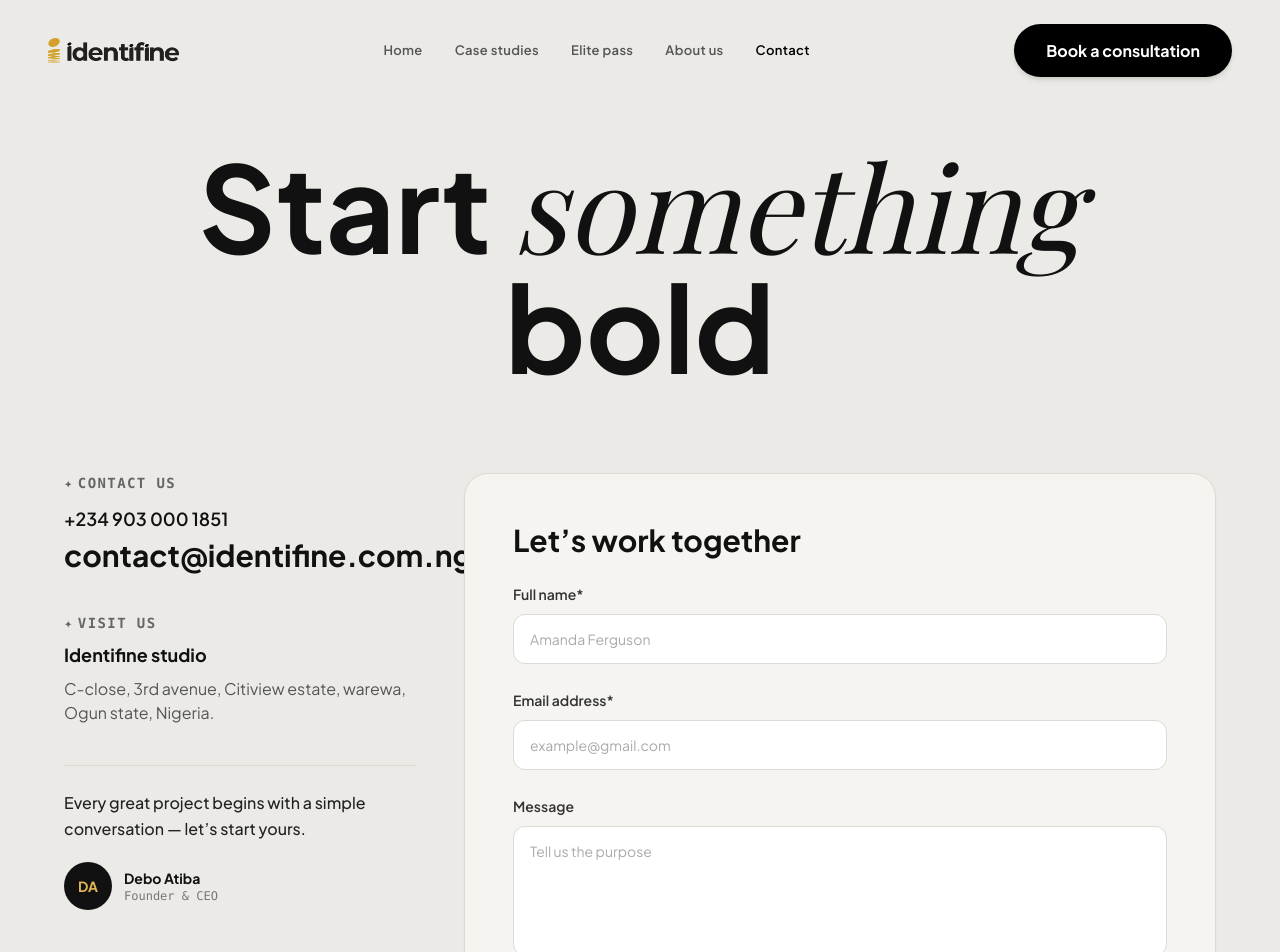
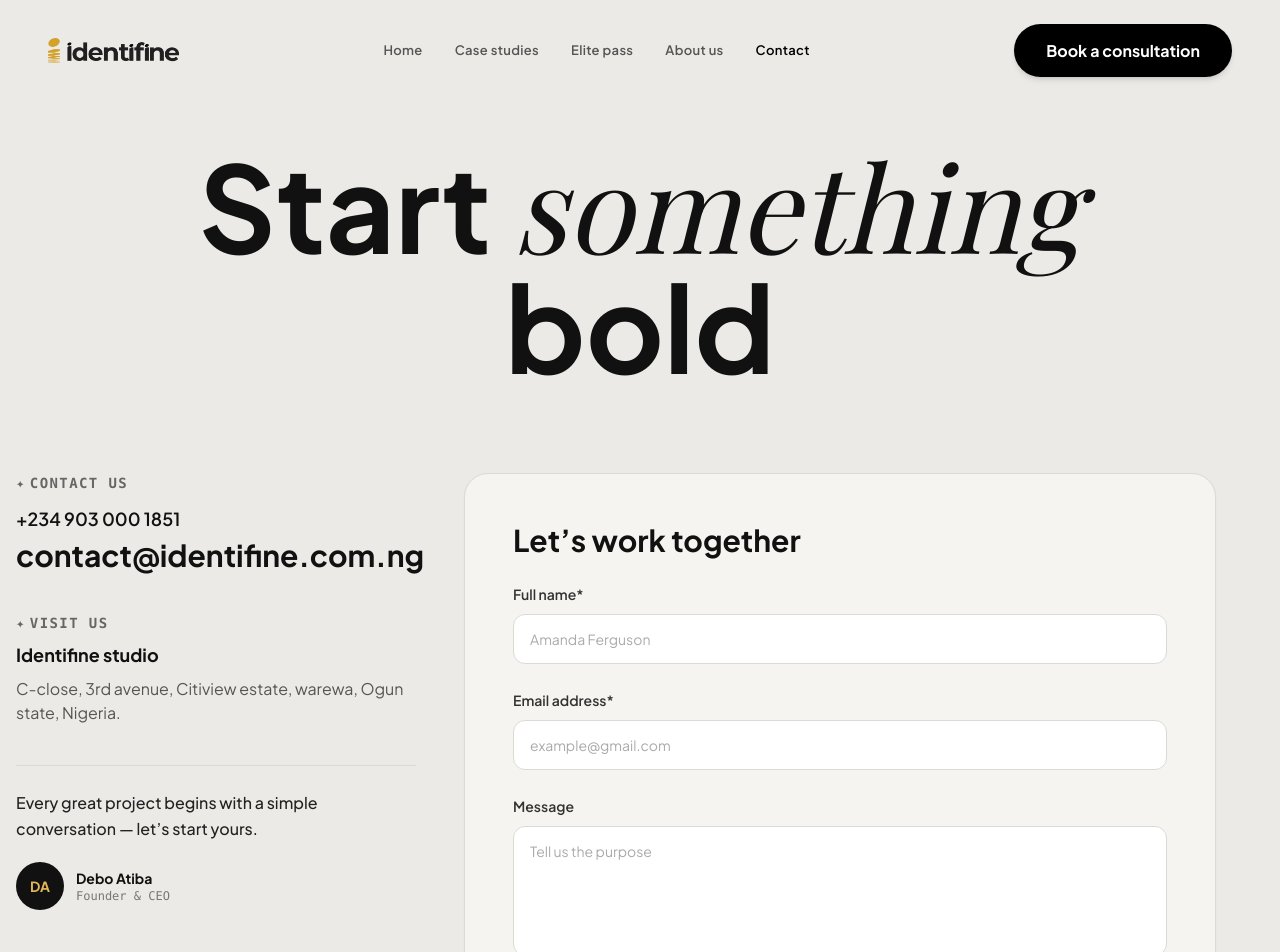
Before and after one commit to 0001-DEV/Identifine, a React (Vite) app: page /contact in a window 1280 px wide. Shown: the top 952 px of the page. Built offline with nearby package versions, Linux system fonts and the light colour scheme; the HTML template or start-up script is replaced by a standard one; a web font is replaced by a local one.

Commit message:
Shift left contact details further left with negative margin

```diff
--- a/src/pages/ContactPage.jsx
+++ b/src/pages/ContactPage.jsx
@@ -26,7 +26,7 @@ export default function ContactPage() {
         <div className="grid grid-cols-1 lg:grid-cols-12 gap-12 items-start">
 
           {/* Left Details */}
-          <div className="lg:col-span-4 space-y-10">
+          <div className="lg:col-span-4 space-y-10 lg:-ml-8 xl:-ml-12">
 
             {/* Contact us */}
             <div className="space-y-3">
```
